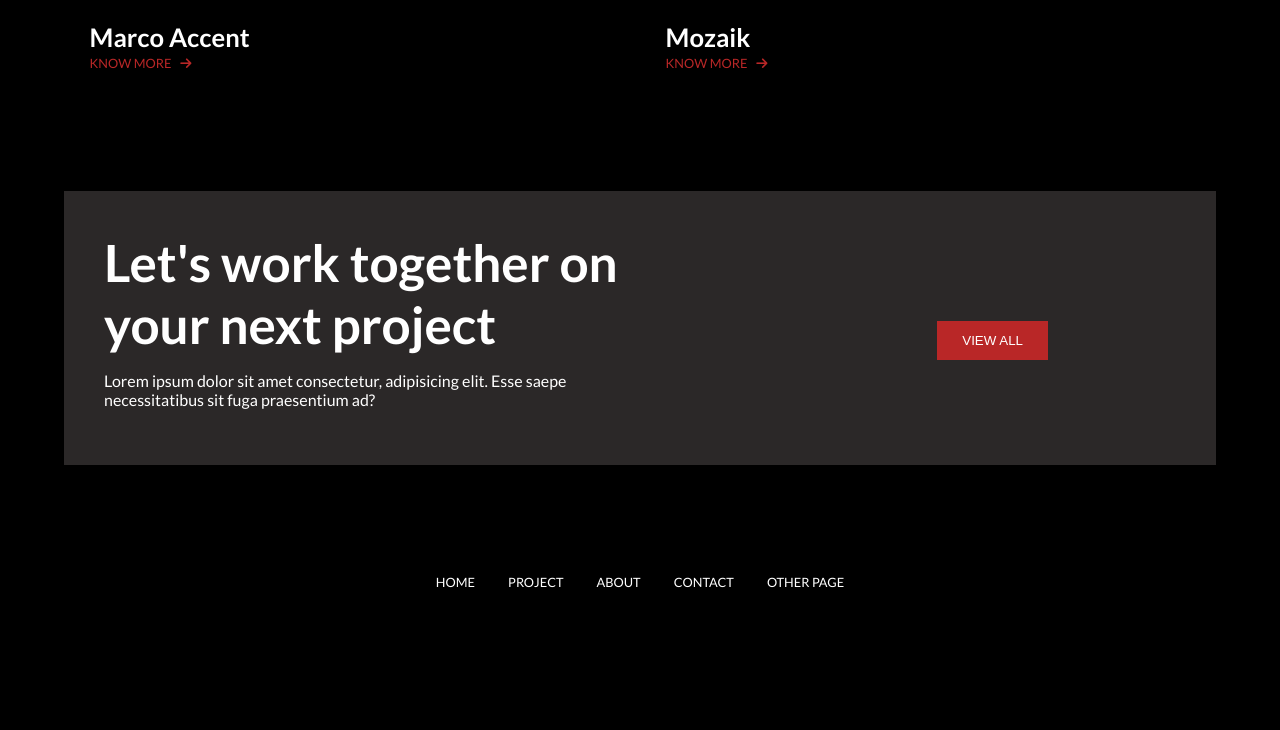
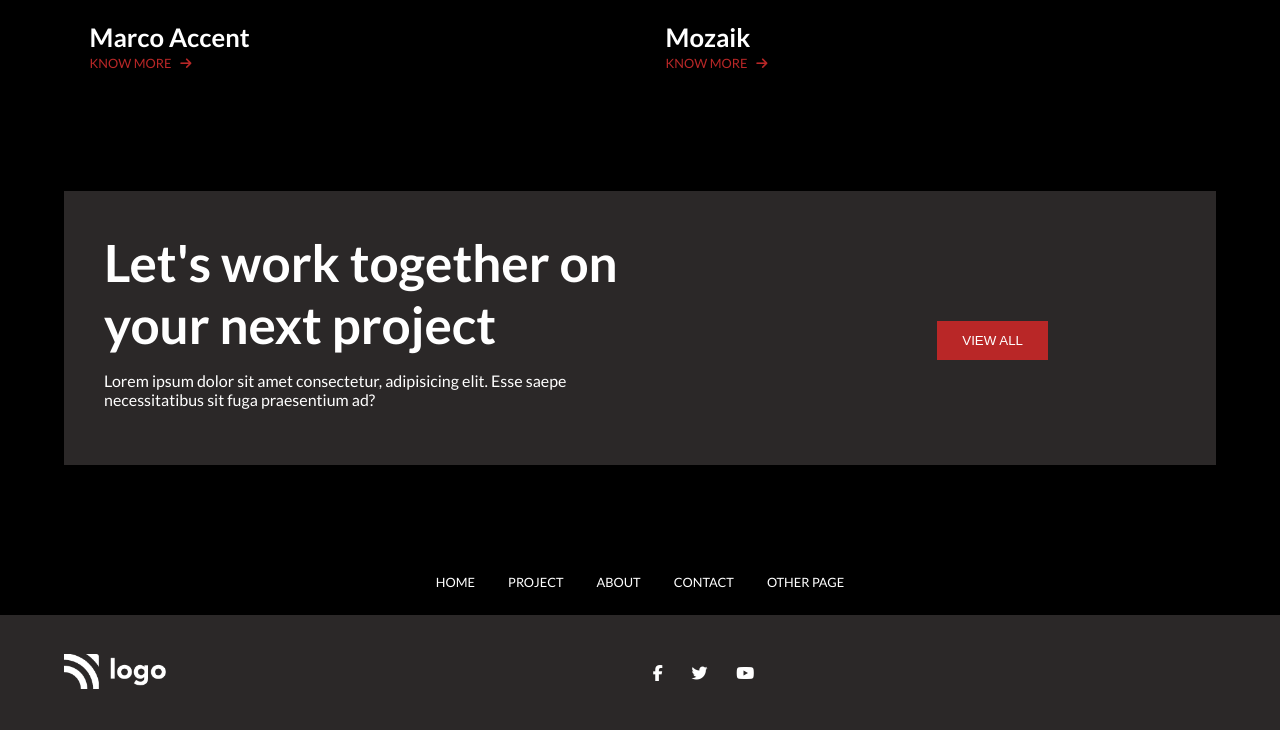
Before and after one commit to itamim345/visual-designer, a plain HTML site: page index.html in a window 1280 px wide. Shown: the part 2930-3660 px from the top of the page. Before the commit the page ends 3545 px from the top, so only its background shows below. Drawn offline with Linux system fonts and the light colour scheme.

Commit message:
finished footer

```diff
--- a/index.html
+++ b/index.html
@@ -8,7 +8,7 @@
     <link rel="stylesheet" href="style.css">
 </head>
 <body>
-    <!-- Header-area -->
+    <!-- Header area -->
     <header>
         <nav class="container">
             <div class="logo-area">
@@ -151,6 +151,19 @@
             <a href="#">Other page</a>
         </div>
     </section>
+    <!-- Footer -->
+    <footer id="footer">
+        <div class="footer-area">
+            <div class="logo">
+                <img src="img/white-logo.png" alt="">
+            </div>
+            <div class="social-icon">
+                <a href="#"><i class="social-icon fa-brands fa-facebook-f"></i></a>
+                <a href="#"><i class="social-icon fa-brands fa-twitter"></i></a>
+                <a href="#"><i class="social-icon fa-brands fa-youtube"></i></a>
+            </div>
+        </div>
+    </footer>
     <!-- font-awesome script -->
     <script src="https://kit.fontawesome.com/ce1c9b0c75.js" crossorigin="anonymous"></script>
 </body>
--- a/style.css
+++ b/style.css
@@ -197,3 +197,23 @@ nav {
     padding: 2vw 5%;
     text-align: center;
 }
+/* Footer area CSS */
+#footer {
+    padding: 3vw 5%;
+    background-color: #2b2828;
+}
+.footer-area {
+    display: flex;
+    align-items: center;
+}
+.footer-area .logo {
+    width: 50%;
+}
+.footer-area .logo img {
+    width: 8vw;
+}
+.social-icon a {
+    text-decoration: none;
+    margin: 0 1vw;
+    color: #fff;
+}
```
